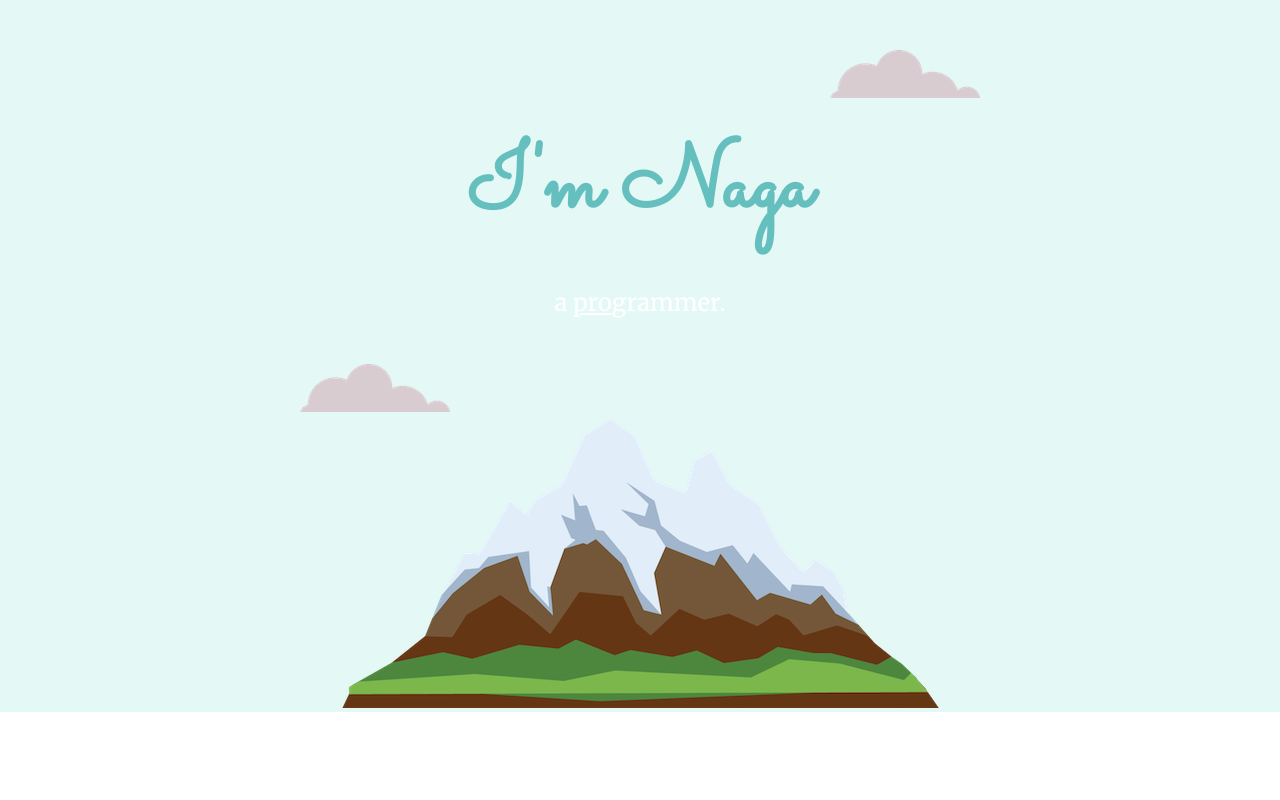
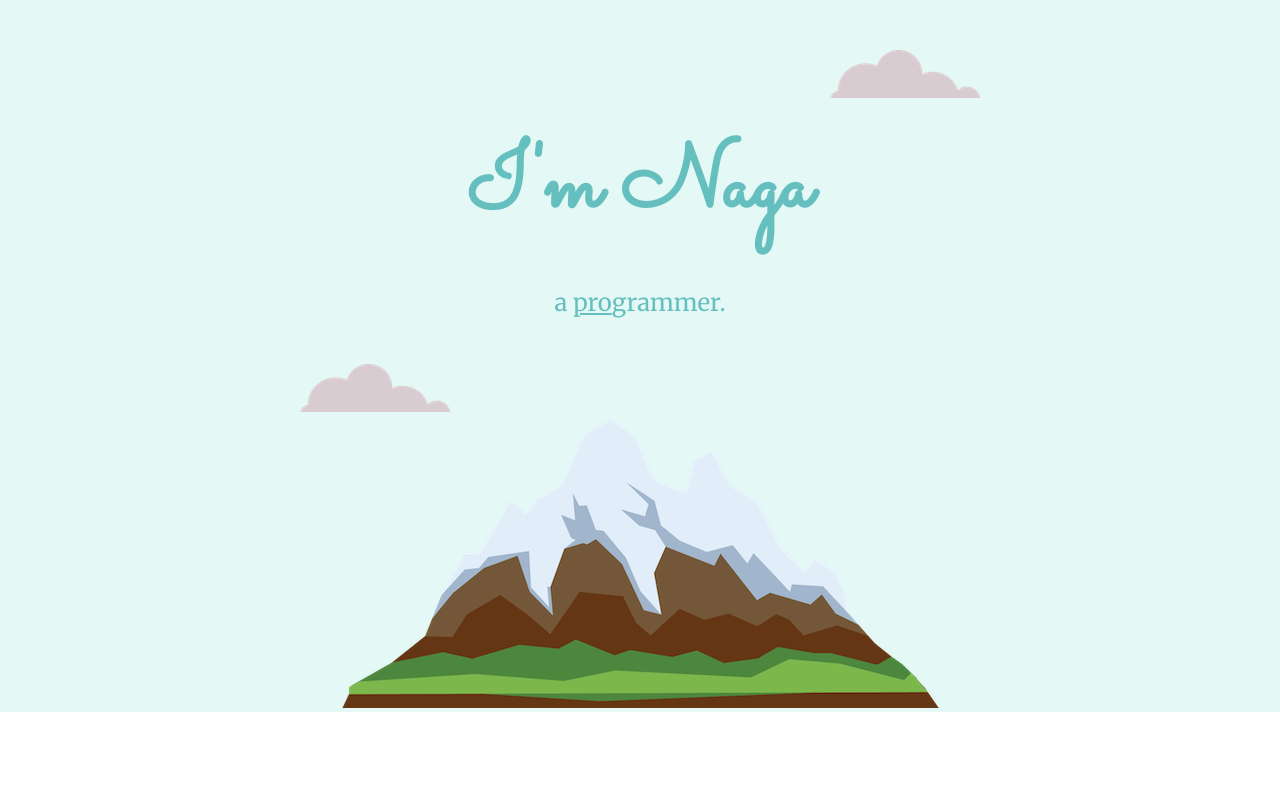
Before and after one commit to Nagaraju6242/first-blog, a plain HTML site: page index.html in a window 1280 px wide. Shown: the top 800 px of the page. Drawn offline with Linux system fonts and the light colour scheme.

Commit message:
Update styles.css

```diff
--- a/css/styles.css
+++ b/css/styles.css
@@ -21,7 +21,7 @@ h1{
 
 .second-heading{
   font-size: 150%;
-  color: #FFFFFF;
+  color:#66BFBF;
 }
 
 h2{
```
